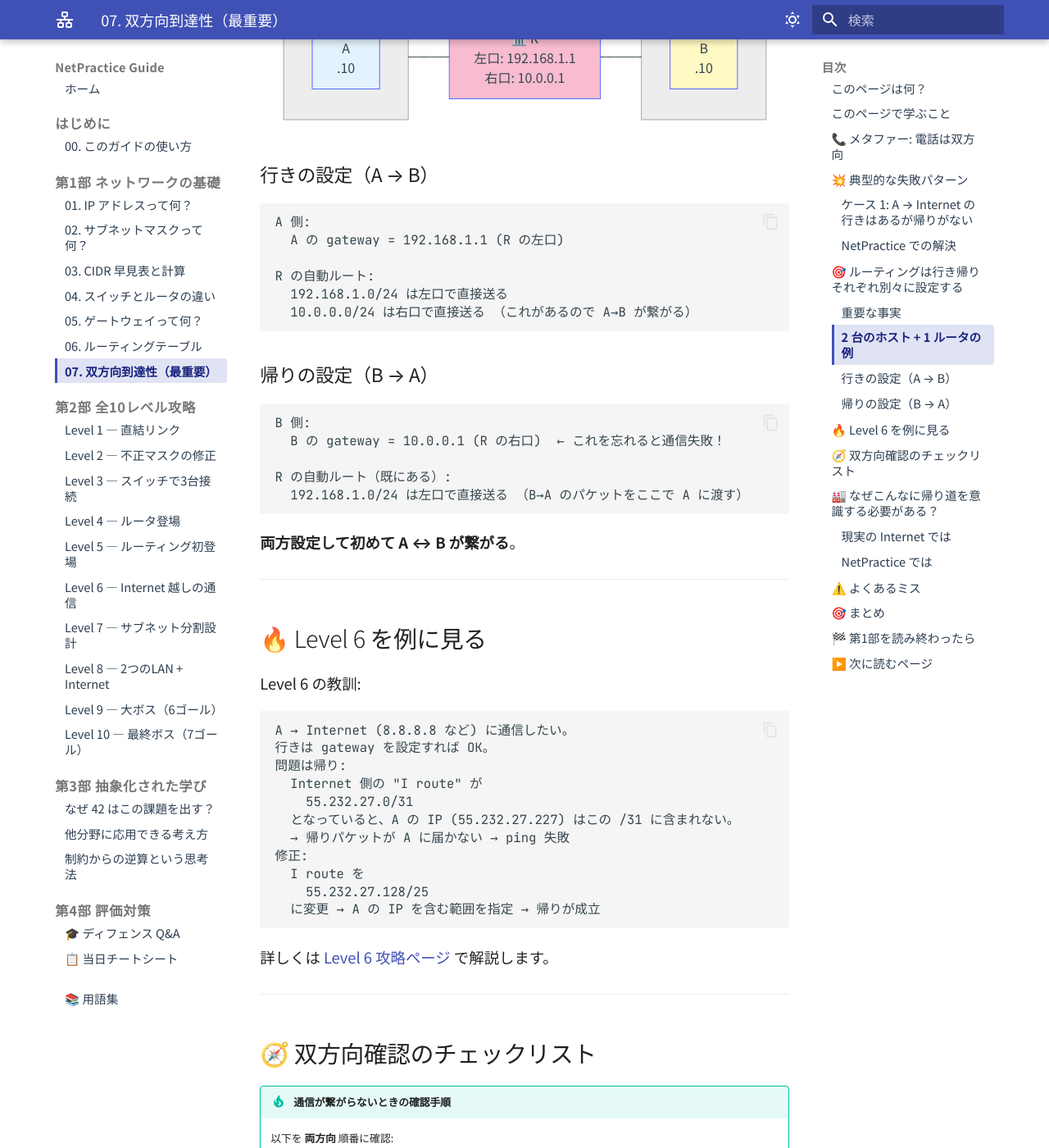
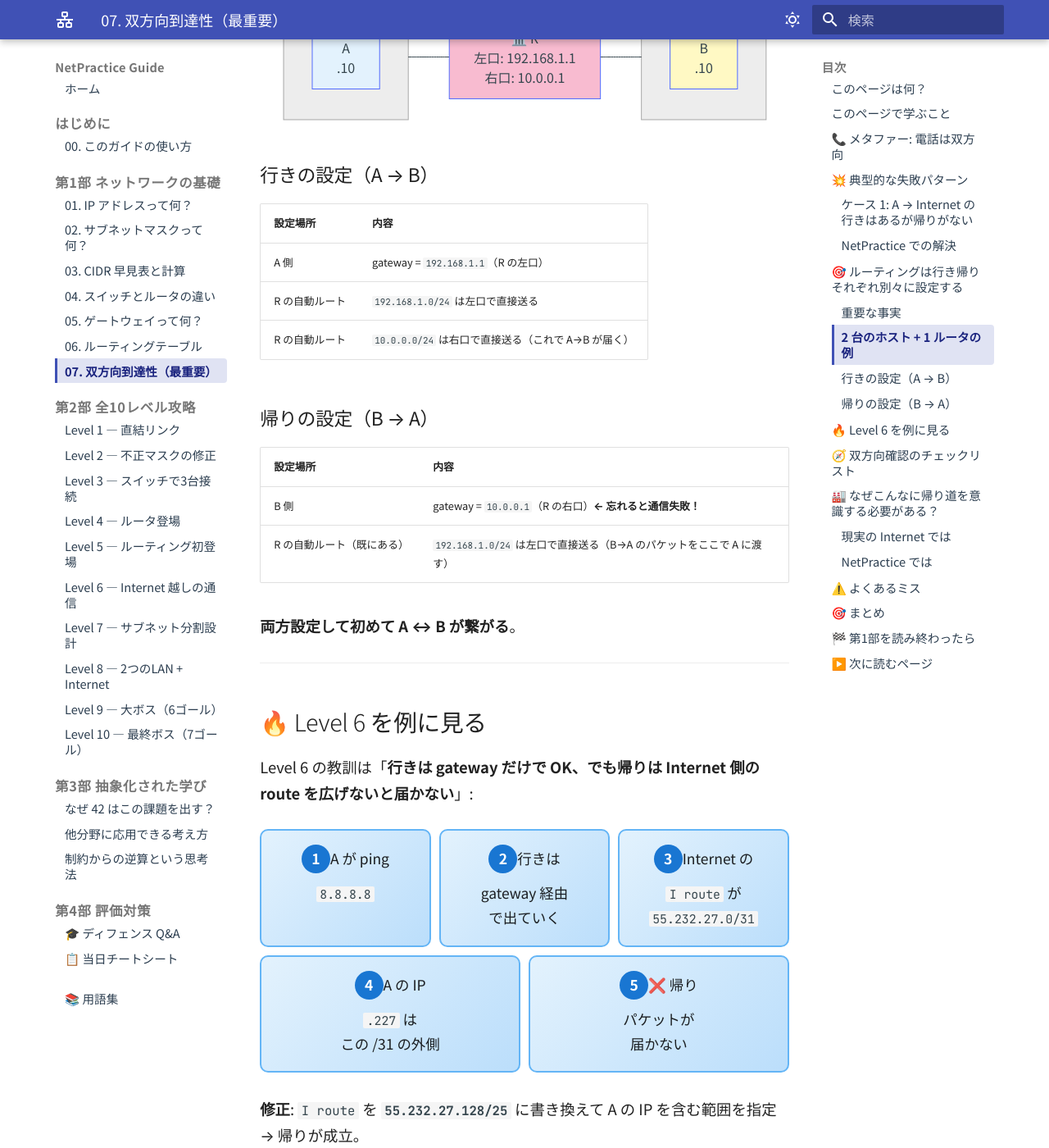
Before and after one commit to Tsunanko/netpractice-guide, an MkDocs documentation site: the page built from docs/01-basics/bidirectional.md, in a window 1280 px wide and 1400 px high, scrolled down 2197 px. Shown: the whole window at 82% size. Built offline with MkDocs 1.6.1 and Material for MkDocs 9.7.7, drawn with Linux system fonts in a browser that asks for light colours.

Commit message:
Convert Basics / Cheatsheet pseudo-tables to Markdown tables and step-flow
- subnet-mask.md: AND-mask binary derivation and the "same-town /
  different-town" examples → labeled tables with IP/mask/town columns;
  usable host range → 5-row table.
- routing-table.md: NetPractice routing display, NG/OK rule ordering,
  and longest-prefix-match sample → tables.
- bidirectional.md: forward / return path configuration (A→B and
  B→A) → two comparison tables; Level 6 failure narrative →
  step-flow cards with the fix highlighted.
- cheatsheet.md: /27 block derivation → step-flow + facts table.

Co-Authored-By: Claude Opus 4.7 (1M context) <noreply@anthropic.com>

````diff
--- a/docs/01-basics/bidirectional.md
+++ b/docs/01-basics/bidirectional.md
@@ -95,24 +95,18 @@ flowchart LR
 
 ### 行きの設定（A → B）
 
-```
-A 側:
-  A の gateway = 192.168.1.1 (R の左口)
-
-R の自動ルート:
-  192.168.1.0/24 は左口で直接送る
-  10.0.0.0/24 は右口で直接送る （これがあるので A→B が繋がる）
-```
+| 設定場所 | 内容 |
+|:---|:---|
+| A 側 | gateway = `192.168.1.1`（R の左口） |
+| R の自動ルート | `192.168.1.0/24` は左口で直接送る |
+| R の自動ルート | `10.0.0.0/24` は右口で直接送る（これで A→B が届く） |
 
 ### 帰りの設定（B → A）
 
-```
-B 側:
-  B の gateway = 10.0.0.1 (R の右口)  ← これを忘れると通信失敗！
-
-R の自動ルート（既にある）:
-  192.168.1.0/24 は左口で直接送る （B→A のパケットをここで A に渡す）
-```
+| 設定場所 | 内容 |
+|:---|:---|
+| B 側 | gateway = `10.0.0.1`（R の右口）**← 忘れると通信失敗！** |
+| R の自動ルート（既にある） | `192.168.1.0/24` は左口で直接送る（B→A のパケットをここで A に渡す） |
 
 **両方設定して初めて A ↔ B が繋がる**。
 
@@ -120,21 +114,17 @@ R の自動ルート（既にある）:
 
 ## 🔥 Level 6 を例に見る
 
-Level 6 の教訓:
+Level 6 の教訓は「**行きは gateway だけで OK、でも帰りは Internet 側の route を広げないと届かない**」:
 
-```
-A → Internet (8.8.8.8 など) に通信したい。
-行きは gateway を設定すれば OK。
-問題は帰り:
-  Internet 側の "I route" が
-    55.232.27.0/31
-  となっていると、A の IP (55.232.27.227) はこの /31 に含まれない。
-  → 帰りパケットが A に届かない → ping 失敗
-修正:
-  I route を
-    55.232.27.128/25
-  に変更 → A の IP を含む範囲を指定 → 帰りが成立
-```
+<div class="step-flow">
+  <div class="step"><span class="step-num">1</span>A が ping<br><code>8.8.8.8</code></div>
+  <div class="step"><span class="step-num">2</span>行きは<br>gateway 経由<br>で出ていく</div>
+  <div class="step"><span class="step-num">3</span>Internet の<br><code>I route</code> が<br><code>55.232.27.0/31</code></div>
+  <div class="step"><span class="step-num">4</span>A の IP<br><code>.227</code> は<br>この /31 の外側</div>
+  <div class="step"><span class="step-num">5</span>❌ 帰り<br>パケットが<br>届かない</div>
+</div>
+
+**修正**: `I route` を **`55.232.27.128/25`** に書き換えて A の IP を含む範囲を指定 → 帰りが成立。
 
 詳しくは [Level 6 攻略ページ](../02-levels/level6.md) で解説します。
 
````
Also changed, not shown: docs/01-basics/routing-table.md (+16 -16 lines), docs/01-basics/subnet-mask.md (+24 -25 lines), docs/04-defense/cheatsheet.md (+13 -9 lines).
